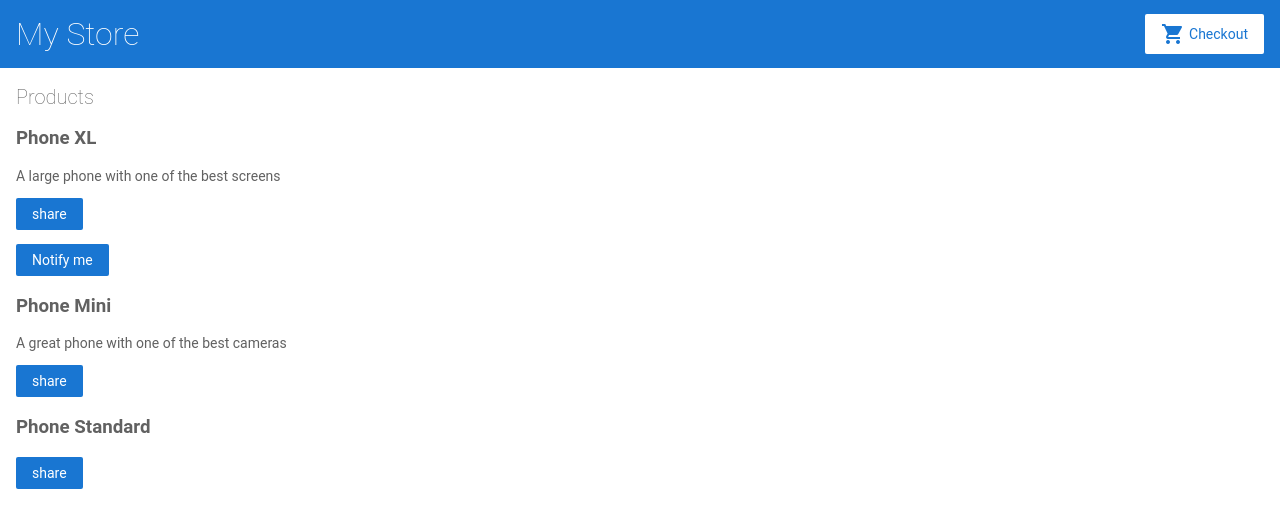
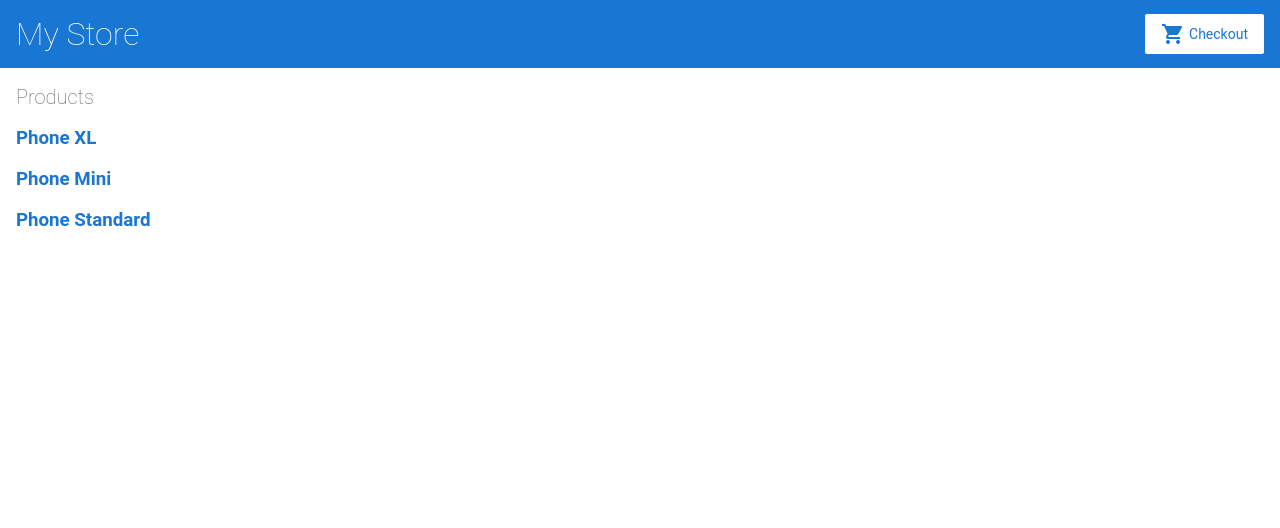
Before and after one commit to fsdrw08/nqdavprygxr.angular, an Angular app: page / in a window 1280 px wide. Shown: the top 528 px of the page. Built offline with nearby package versions, Linux system fonts and the light colour scheme.

Commit message:
add route

```diff
--- a/src/app/app.module.ts
+++ b/src/app/app.module.ts
@@ -7,6 +7,7 @@ import { AppComponent } from './app.component';
 import { TopBarComponent } from './top-bar/top-bar.component';
 import { ProductListComponent } from './product-list/product-list.component';
 import { ProductAlertsComponent } from './product-alerts/product-alerts.component';
+import { ProductDetailsComponent } from './product-details/product-details.component';
 
 @NgModule({
   imports: [
@@ -14,13 +15,15 @@ import { ProductAlertsComponent } from './product-alerts/product-alerts.componen
     ReactiveFormsModule,
     RouterModule.forRoot([
       { path: '', component: ProductListComponent },
+      { path:'products/:productId', component: ProductDetailsComponent }
     ])
   ],
   declarations: [
     AppComponent,
     TopBarComponent,
     ProductListComponent,
-    ProductAlertsComponent
+    ProductAlertsComponent,
+    ProductDetailsComponent
   ],
   bootstrap: [ AppComponent ]
 })
--- /dev/null
+++ b/src/app/product-details/product-details.component.html
@@ -0,0 +1 @@
+<p>product-details works!</p>
--- /dev/null
+++ b/src/app/product-details/product-details.component.ts
@@ -0,0 +1,15 @@
+import { Component, OnInit } from '@angular/core';
+
+@Component({
+  selector: 'app-product-details',
+  templateUrl: './product-details.component.html',
+  styleUrls: ['./product-details.component.css']
+})
+export class ProductDetailsComponent implements OnInit {
+
+  constructor() { }
+
+  ngOnInit() {
+  }
+
+}
--- a/src/app/product-list/product-list.component.html
+++ b/src/app/product-list/product-list.component.html
@@ -1,8 +1,13 @@
 <h2>Products</h2>
-<div *ngFor="let product of products">
-	<a [title]="product.name+' details'">
-	<h3> {{ product.name }} </h3>
+<div *ngFor="let product of products; index as productId">
+	<h3>
+	<a [title]="product.name+' details'"
+	   [routerLink]="['/products', productId]"
+		>
+	{{ product.name }}
 	</a>
+        </h3>
+<!--
 	<p *ngIf="product.description">
         {{product.description}}
 
@@ -13,6 +18,7 @@
 	<app-product-alerts [product]="product"
           (notify)="onNotify()">
 	</app-product-alerts>
+-->
 </div>
 <!--
 Copyright Google LLC. All Rights Reserved.
```
Also changed, not shown: src/app/product-details/product-details.component.css (added), 2 other files (tests, documents, lock files or other folders).
